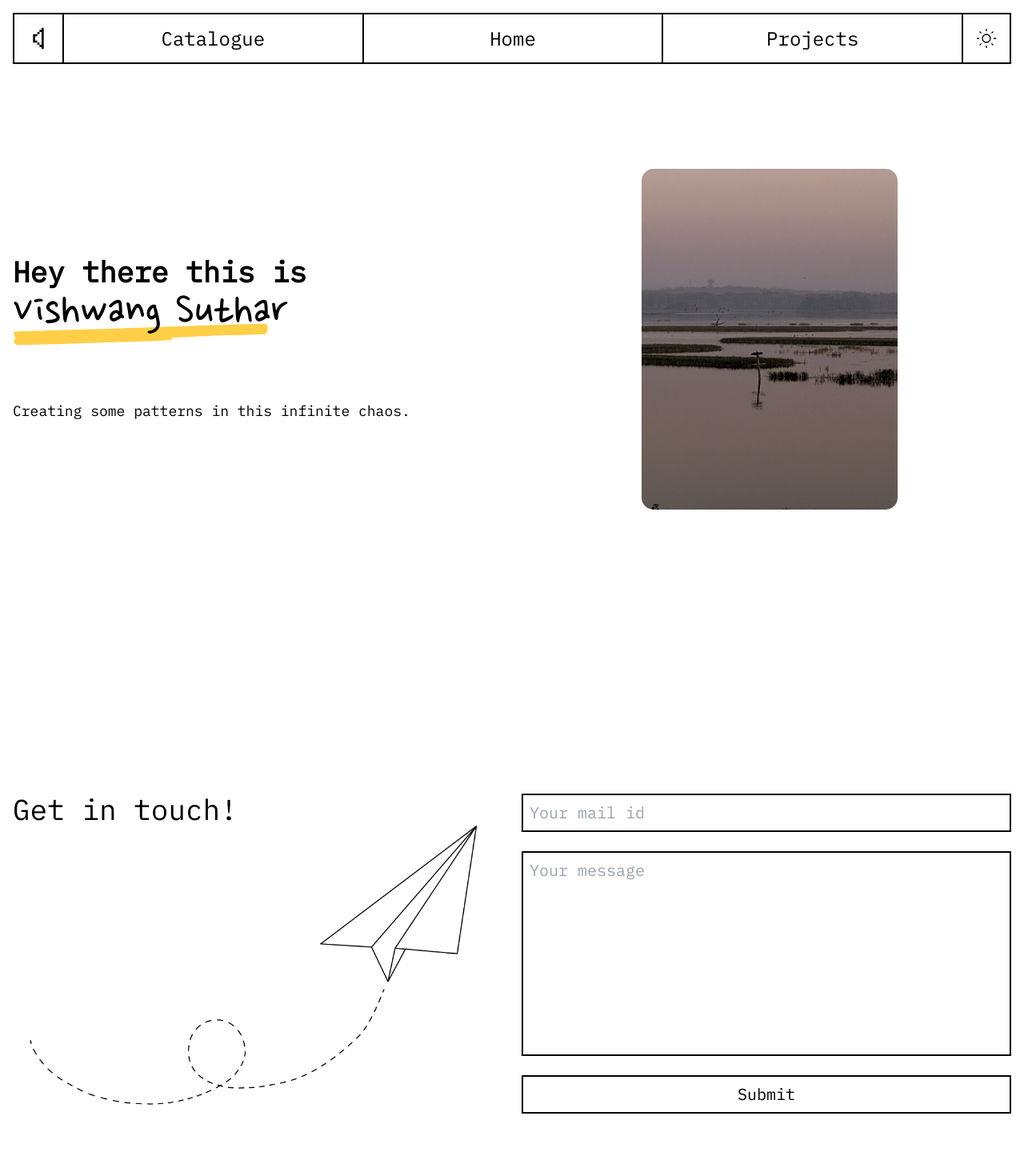
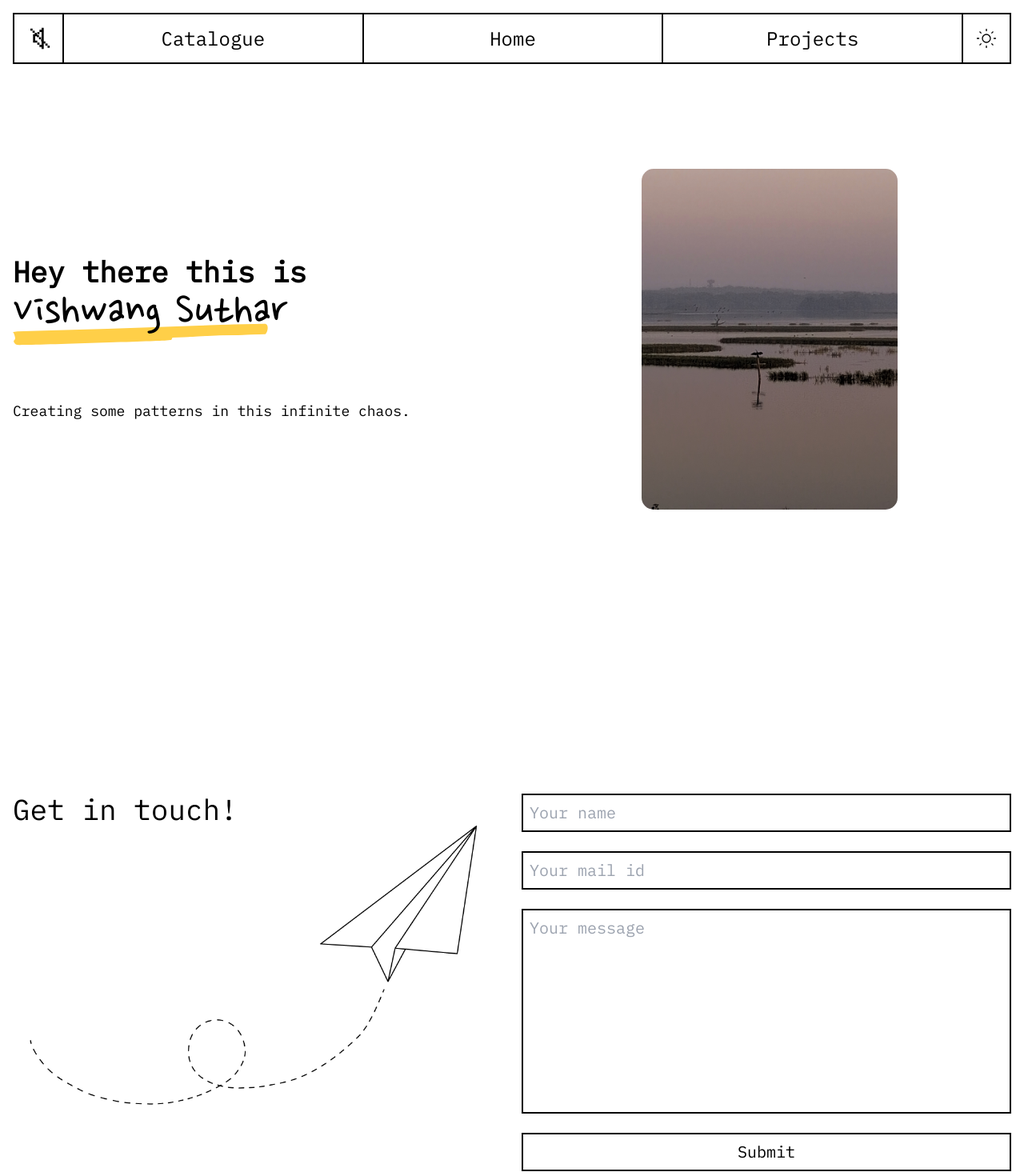
Before and after one commit to Vishwang0Suthar/vishwang-suthar, a Next.js app: page / in a window 1280 px wide. Shown: the top 1470 px of the page at 80% size. Built offline with nearby package versions, Linux system fonts and the light colour scheme.

Commit message:
mute and unmute animation added

```diff
--- a/package.json
+++ b/package.json
@@ -9,6 +9,7 @@
     "lint": "next lint"
   },
   "dependencies": {
+    "@hookform/resolvers": "^5.2.2",
     "cloudinary": "^2.5.1",
     "exifr": "^7.1.3",
     "framer-motion": "^12.4.1",
@@ -20,7 +21,8 @@
     "next-images": "^1.8.5",
     "next-themes": "^0.4.4",
     "react": "^19.0.0",
-    "react-dom": "^19.0.0"
+    "react-dom": "^19.0.0",
+    "zod": "^4.3.5"
   },
   "devDependencies": {
     "@eslint/eslintrc": "^3",
--- a/src/components/TiltedCard/TiltedCard.jsx
+++ b/src/components/TiltedCard/TiltedCard.jsx
@@ -113,7 +113,7 @@ export default function TiltedCard({
             alt={altText}
             width={parseInt(imageWidth)}
             height={parseInt(imageHeight)}
-            className="rounded-[15px] object-cover"
+            className="rounded-[15px]  object-cover"
           />
         </motion.div>
 
--- a/src/containers/Header/index.css
+++ b/src/containers/Header/index.css
@@ -4,6 +4,15 @@
 
 .moon {
     animation: fade 300ms ease-in-out;
+}
+
+.volume {
+    animation: fade 300ms ease-in-out;
+}
+
+.volume-mute {
+    animation: vibrate 300ms ease-in-out;
+
 }
 
 @keyframes rotate {
@@ -18,6 +27,53 @@
     }
 }
 
+@keyframes vibrate {
+    0% {
+        transform: translate(0);
+    }
+
+    10% {
+        transform: translate(-1px, 1px);
+    }
+
+    20% {
+        transform: translate(-1px, -1px);
+    }
+
+    30% {
+        transform: translate(1px, 1px);
+    }
+
+    40% {
+        transform: translate(1px, -1px);
+    }
+
+    50% {
+        transform: translate(-1px, 1px);
+    }
+
+    60% {
+        transform: translate(-1px, -1px);
+    }
+
+    70% {
+        transform: translate(1px, 1px);
+    }
+
+    80% {
+        transform: translate(-1px, -1px);
+    }
+
+    90% {
+        transform: translate(1px, 1px);
+    }
+
+    100% {
+        transform: translate(0);
+    }
+}
+
+
 @keyframes fade {
     0% {
         opacity: 0;
--- a/src/containers/Header/index.tsx
+++ b/src/containers/Header/index.tsx
@@ -13,14 +13,16 @@ const navItems = [
 
 const Header = () => {
   const { isDark, toggleTheme } = useTheme();
+  const [mute, setMute] = useState(false);
+  const toggleMute = () => {
+    setMute((prev) => !prev);
+  };
 
   return (
     <header
-      className={`flex w-full top-0 z-50 sticky  flex-col ${
-        isDark ? "bg-white " : "bg-black "
-      }`}
+      className={`flex w-full top-0 z-50 sticky  backdrop-blur-sm flex-col `}
     >
-      <div className="w-full h-2"></div>
+      <div className="w-full h-2 bg-transparent"></div>
       <div
         className={`border-t-2 shadow-sm   ${
           isDark
@@ -33,16 +35,29 @@ const Header = () => {
             isDark ? "border-black divide-black" : "border-white divide-white"
           } items-center divide-x-2    h-full`}
         >
-          <div className="aspect-square  flex items-center h-full justify-center ">
+          <div
+            onClick={toggleMute}
+            className="aspect-square  flex items-center h-full justify-center "
+          >
+            {mute ? (
               <Image
                 src="/icons/volume.svg"
                 alt="Volume Icon"
                 className={`${
                   isDark ? "invert-0" : "invert"
-              } invert h-7 w-7 lg:h-8 lg:w-8`}
+                } invert h-7 w-7 lg:h-8 lg:w-8 volume`}
                 width="100"
                 height="100"
               />
+            ) : (
+              <Image
+                src="/icons/volume-mute.svg"
+                alt="Volume mute Icon"
+                className={`${isDark ? "invert-0" : "invert"} invert h-7 w-7 lg:h-8 lg:w-8 volume-mute`}
+                width="100"
+                height="100"
+              />
+            )}
           </div>
           {navItems.map((item, index) => (
             <div
--- a/src/containers/catalogue/index.tsx
+++ b/src/containers/catalogue/index.tsx
@@ -27,7 +27,7 @@ const Collection = () => {
           <Image
             src={data.imgUrl}
             alt={data.alt}
-            className="hover:brightness-110  hover:scale-105 duration-500 transition-all"
+            className="hover:brightness-110 pointer-events-none  hover:scale-105 duration-500 transition-all"
             loading="lazy"
             width={0}
             height={0}
--- a/src/containers/contact/index.tsx
+++ b/src/containers/contact/index.tsx
@@ -1,48 +1,111 @@
-// import TextPressure from "@/ui/TextPressure/TextPressure";
+"use client";
+
 import { useTheme } from "@/components/ThemeContext";
 import Image from "next/image";
-import React from "react";
+import { useForm } from "react-hook-form";
+import { z } from "zod";
+import { zodResolver } from "@hookform/resolvers/zod";
+
+/* ------------------ Validation Schema ------------------ */
+
+const contactSchema = z.object({
+  name: z.string().min(1, "Name is required"),
+  email: z.string().email("Valid email is required"),
+  message: z.string().min(1, "Message is required"),
+});
+
+type ContactFormData = z.infer<typeof contactSchema>;
+
+/* ------------------ Component ------------------ */
 
 const Contact = () => {
   const { isDark } = useTheme();
 
+  const {
+    register,
+    handleSubmit,
+    formState: { errors, isSubmitting },
+  } = useForm<ContactFormData>({
+    resolver: zodResolver(contactSchema),
+    mode: "onSubmit",
+  });
+
+  const onSubmit = async (data: ContactFormData) => {
+    const key = process.env.NEXT_PUBLIC_WEB3FORMS_ACCESS_KEY;
+
+    if (!key) {
+      throw new Error("Web3Forms access key is missing");
+    }
+
+    const payload = {
+      ...data,
+      access_key: key,
+    };
+
+    const response = await fetch("https://api.web3forms.com/submit", {
+      method: "POST",
+      headers: {
+        "Content-Type": "application/json",
+        Accept: "application/json",
+      },
+      body: JSON.stringify(payload),
+    });
+
+    const result = await response.json();
+
+    if (result.success) {
+      console.log("Form submitted successfully", result);
+    }
+  };
+
+  /* ------------------ Styling Helpers ------------------ */
+
+  const baseInput = "text-xl p-2 outline-none border-2 transition-colors";
+
+  const border = (hasError?: boolean) =>
+    hasError ? "border-red-500" : isDark ? "border-black" : "border-white";
+
+  const bg = isDark ? "bg-white text-black" : "bg-black text-white";
+
   return (
     <section className={`py-56 ${isDark ? "text-black" : "text-white"}`}>
-      <div className="md:flex-row flex-col flex gap-6">
+      <div className="flex gap-6 flex-col md:flex-row">
+        {/* Left Section */}
         <div className="flex-1 flex flex-col">
           <h1 className="text-4xl">Get in touch!</h1>
           <Image
             src="/images/plane-graphics-3.png"
             alt="Plane png"
-            className={`${
-              isDark ? "invert-0" : "invert"
-            } invert h-auto w-auto `}
-            width="1200"
-            height="800"
+            className={`${isDark ? "invert-0" : "invert"} h-auto select-none w-auto`}
+            width={1200}
+            height={800}
           />
-          {/* <TextPressure textColor="black" text="Get in touch !" /> */}
         </div>
+
+        {/* Right Section */}
         <div className="flex-1">
-          {" "}
-          <form>
+          <form onSubmit={handleSubmit(onSubmit)}>
             <div className="flex gap-6 flex-col">
-              {/* <label>E-mail:</label> */}
               <input
-                className={`text-xl p-2  outline-none border-2 ${
-                  isDark
-                    ? "bg-white text-black border-black"
-                    : "bg-black text-white border-white"
-                } `}
+                {...register("name")}
+                placeholder="Your name"
+                className={`${baseInput} ${bg} ${border(!!errors.name)}`}
+              />
+
+              <input
+                {...register("email")}
                 placeholder="Your mail id"
+                className={`${baseInput} ${bg} ${border(!!errors.email)}`}
               />
+
               <textarea
-                className={`resize-none text-xl p-2 outline-none border-2 ${
-                  isDark
-                    ? "bg-white text-black border-black"
-                    : "bg-black text-white border-white"
-                } h-64`}
+                {...register("message")}
                 placeholder="Your message"
+                className={`${baseInput} ${bg} h-64 resize-none ${border(
+                  !!errors.message,
+                )}`}
               />
+
               <div
                 className={`relative border-2 overflow-hidden w-full group cursor-pointer flex items-center justify-center ${
                   isDark
@@ -57,9 +120,25 @@ const Contact = () => {
                 ></div> */}
                 <div className="absolute h-full w-full bg-black invert filter group-hover:-translate-y-[0]  duration-200 mix-blend-difference  translate-y-[100%]            "></div>
                 {/* <div className="absolute aspect-square group-hover:scale-150 duration-700 bg-black w-0 filter invert  mix-blend-difference group-hover:w-full rounded-full"></div> */}
-                <button className="p-2 w-full  text-xl ">Submit</button>
+                <button className="p-2 w-full  text-xl " type="submit">
+                  Submit
+                </button>
               </div>
-            </div>{" "}
+              {/* <div
+                className={`relative border-2 overflow-hidden w-full group cursor-pointer flex items-center justify-center ${bg} ${
+                  isDark ? "border-black" : "border-white"
+                }`}
+              >
+                <div className="absolute h-full w-full bg-black invert filter group-hover:-translate-y-[0] duration-200 mix-blend-difference translate-y-[100%]" />
+                <button
+                  type="submit"
+                  disabled={isSubmitting}
+                  className="p-2 w-full text-xl relative z-10"
+                >
+                  {isSubmitting ? "Submitting..." : "Submit"}
+                </button>
+              </div> */}
+            </div>
           </form>
         </div>
       </div>
```
Also changed, not shown: public/icons/volume-mute.svg (added), 1 other file (tests, documents, lock files or other folders). Lines whose indentation alone changed are shown as unchanged.
